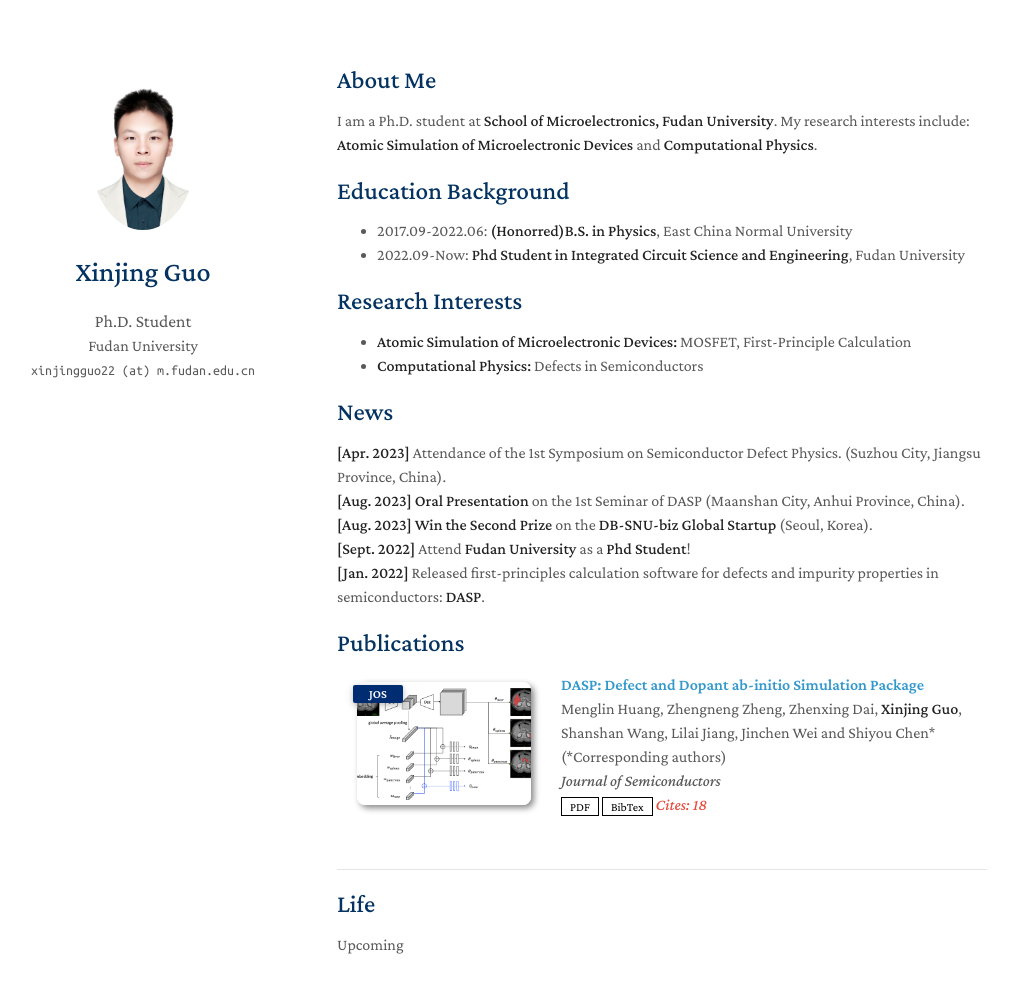
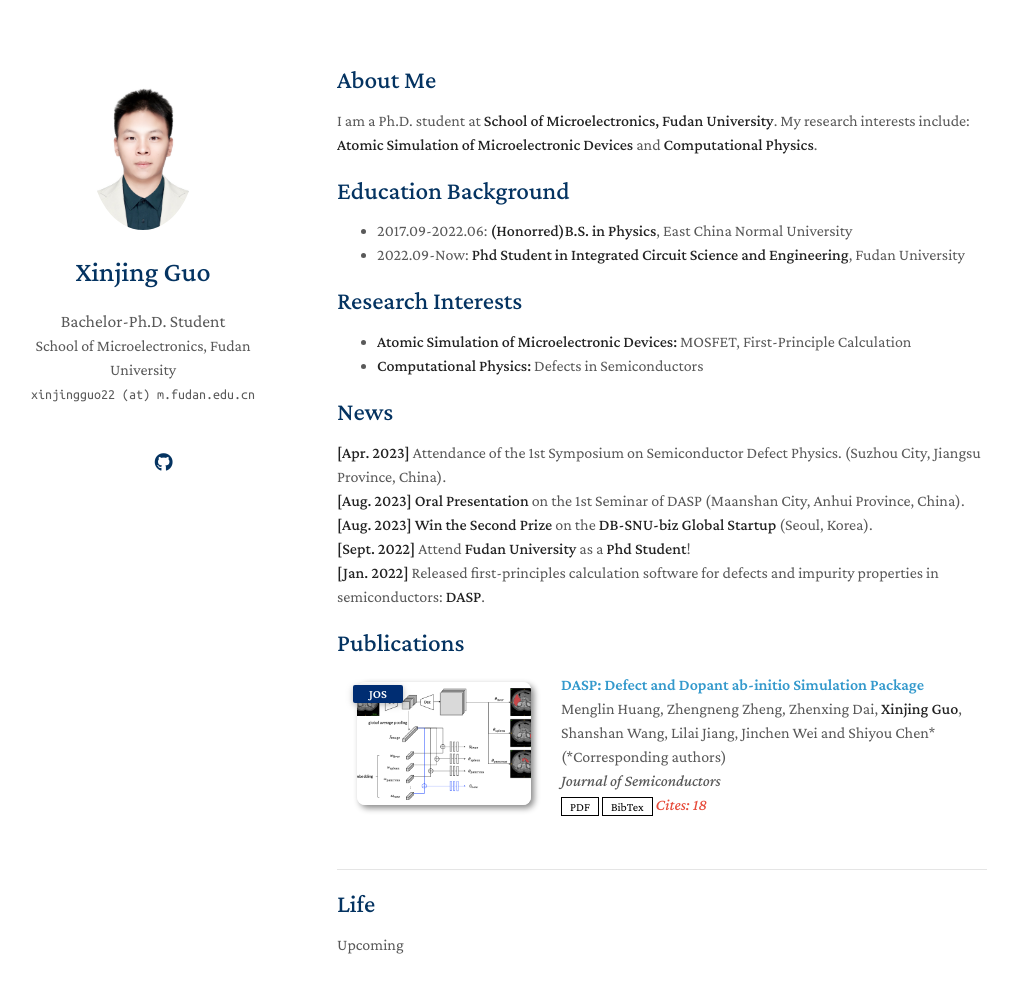
Before and after one commit to Xinjing-Guo/Xinjing-Guo1.github.io, a Jekyll site: the page built from index.md, in a window 1280 px wide and 1051 px high. Shown: the top 993 px of the window, without its empty margins (133-1144 px from the left). Built offline with Jekyll 4.4.1, drawn with Linux system fonts in a browser that asks for light colours; nearby versions of some CDN libraries; a style sheet for code colours, icons or effects is not loaded; our own code applies the rules of GitHub Pages for plain Markdown files.

Commit message:
Update _config.yml

```diff
--- a/_config.yml
+++ b/_config.yml
@@ -1,7 +1,7 @@
 # Basic Information
 title: Xinjing Guo
-position: Ph.D. Student
-affiliation: Fudan University
+position: Bachelor-Ph.D. Student
+affiliation: School of Microelectronics, Fudan University
 email: xinjingguo22 (at) m.fudan.edu.cn
 
 # Search Engine Optimization (SEO)
@@ -13,8 +13,8 @@ canonical: https://minimal-light-theme.yliu.me/
 # Links
 # If you don't need one of them, you may delete the corresponding line.
 google_scholar: https://scholar.google.com/citations?hl=zh-CN&user=un7c83MAAAAJ&view_op=list_works&gmla=AP6z3Ob0xdP8XfemhtJYCZ3_qT3V4T6_xSFx741_yEIIgCvAQQuEyKnBiltivM58Y-SJOuOtMGtXW3sG7QD8B0Yh-HfnqzPMml4fUFo2oow
-cv_link: assets/files/curriculum_vitae.pdf
-#github_link: https://github.com/
+#cv_link: assets/files/curriculum_vitae.pdf
+github_link: https://github.com/Xinjing-Guo
 #linkedin: https://www.linkedin.com/
 #twitter: https://twitter.com/
 wechat: https://wechat.com
```
